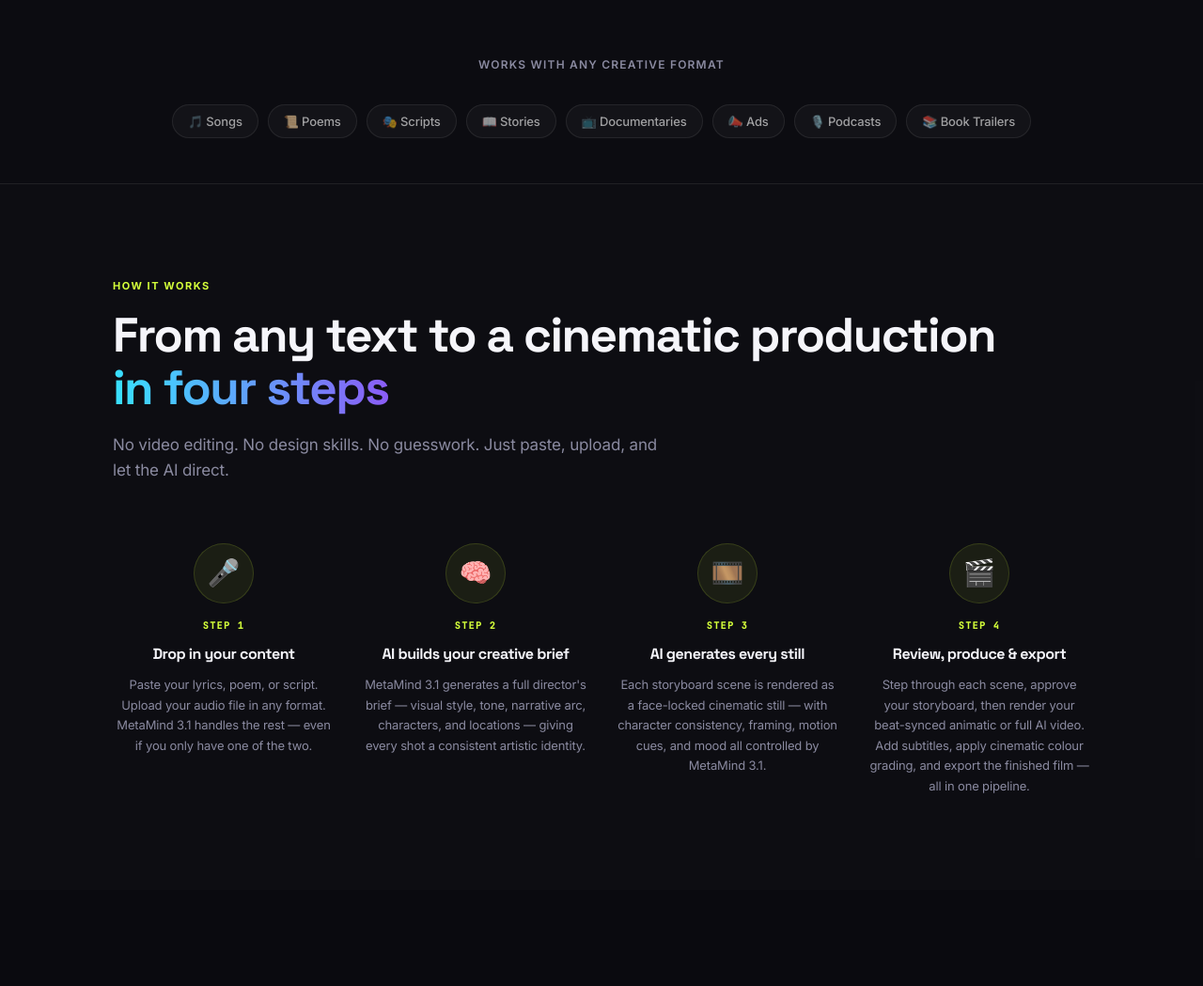
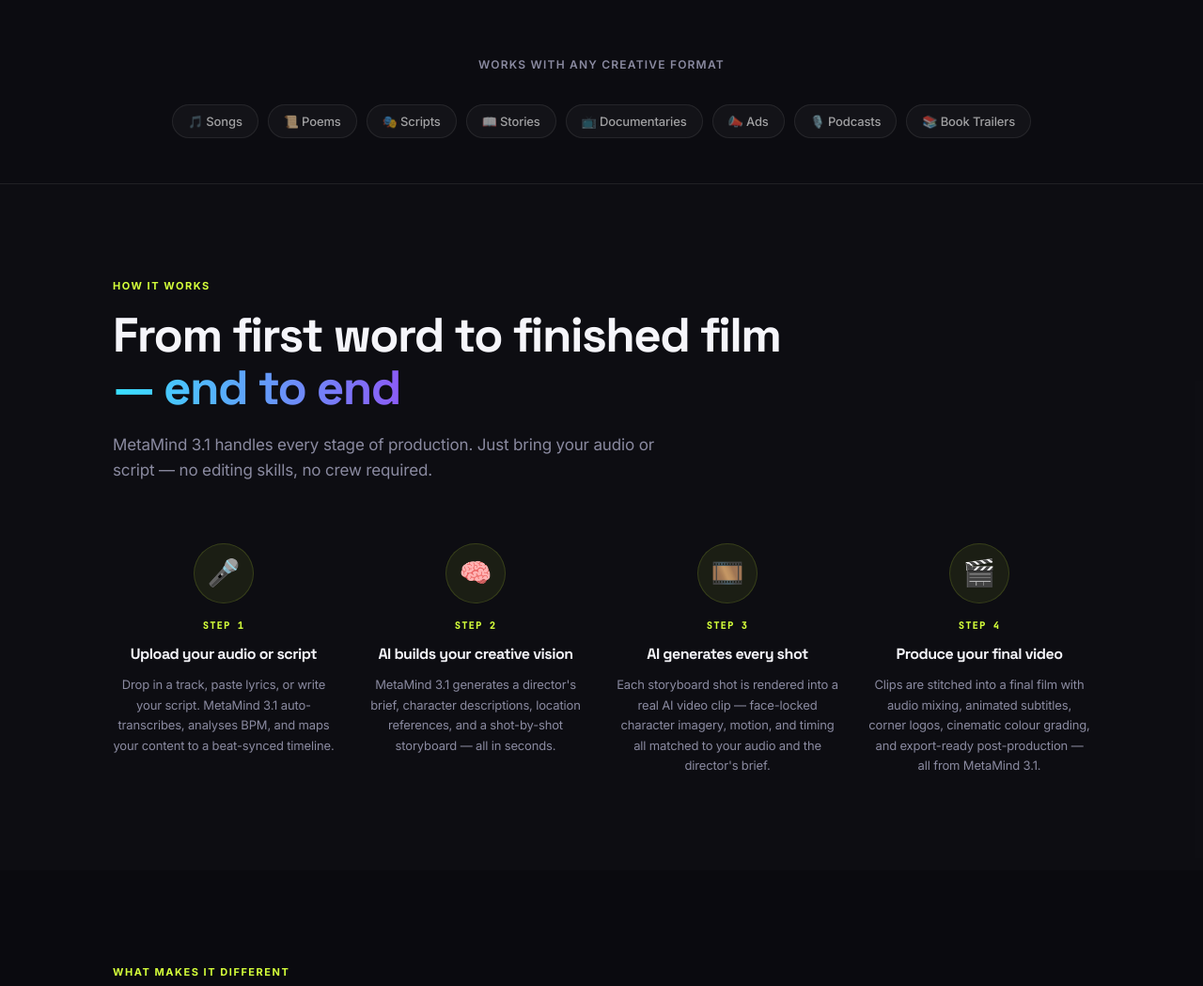
Before and after one commit to Qaivid/Qaivid-MM3, a Flask app: page / in a window 1280 px wide; the page is wider, and only the part inside the window is pictured. Shown: the part 1120-2169 px from the top of that part at 94% size. Run offline with Flask 3, Linux system fonts and the light colour scheme; some libraries are stand-ins or nearby versions.

Commit message:
Update how the product's video creation process is described
Revise the "How It Works" section to detail the full video production pipeline, including AI generation, post-production, and export capabilities.

Replit-Commit-Author: Agent
Replit-Commit-Session-Id: 9718b0a2-54fd-4519-95e1-f19bb8cc0691
Replit-Commit-Checkpoint-Type: full_checkpoint
Replit-Commit-Event-Id: 8a11c75b-34a9-4140-9aaa-50d81be77131
Replit-Commit-Screenshot-Url: https://storage.googleapis.com/screenshot-production-us-central1/7f445050-d194-4ba0-8e64-4cd83f6633b4/9718b0a2-54fd-4519-95e1-f19bb8cc0691/TObwHTZ
Replit-Helium-Checkpoint-Created: true

```diff
--- a/templates/landing.html
+++ b/templates/landing.html
@@ -137,8 +137,8 @@
 <section class="lp-section lp-how" id="how-it-works">
     <div class="lp-section-inner">
         <div class="lp-section-eyebrow">How it works</div>
-        <h2 class="lp-section-title">From any text to a cinematic production<br><span class="lp-title-accent">in four steps</span></h2>
-        <p class="lp-section-sub">No video editing. No design skills. No guesswork. Just paste, upload, and let the AI direct.</p>
+        <h2 class="lp-section-title">From first word to finished film<br><span class="lp-title-accent">— end to end</span></h2>
+        <p class="lp-section-sub">MetaMind 3.1 handles every stage of production. Just bring your audio or script — no editing skills, no crew required.</p>
 
         <div class="lp-how-grid">
             <div class="lp-how-step">
@@ -146,32 +146,32 @@
                     <span class="lp-how-icon">🎤</span>
                 </div>
                 <div class="lp-how-step-num">Step 1</div>
-                <h3>Drop in your content</h3>
-                <p>Paste your lyrics, poem, or script. Upload your audio file in any format. MetaMind 3.1 handles the rest — even if you only have one of the two.</p>
+                <h3>Upload your audio or script</h3>
+                <p>Drop in a track, paste lyrics, or write your script. MetaMind 3.1 auto-transcribes, analyses BPM, and maps your content to a beat-synced timeline.</p>
             </div>
             <div class="lp-how-step">
                 <div class="lp-how-icon-wrap">
                     <span class="lp-how-icon">🧠</span>
                 </div>
                 <div class="lp-how-step-num">Step 2</div>
-                <h3>AI builds your creative brief</h3>
-                <p>MetaMind 3.1 generates a full director's brief — visual style, tone, narrative arc, characters, and locations — giving every shot a consistent artistic identity.</p>
+                <h3>AI builds your creative vision</h3>
+                <p>MetaMind 3.1 generates a director's brief, character descriptions, location references, and a shot-by-shot storyboard — all in seconds.</p>
             </div>
             <div class="lp-how-step">
                 <div class="lp-how-icon-wrap">
                     <span class="lp-how-icon">🎞️</span>
                 </div>
                 <div class="lp-how-step-num">Step 3</div>
-                <h3>AI generates every still</h3>
-                <p>Each storyboard scene is rendered as a face-locked cinematic still — with character consistency, framing, motion cues, and mood all controlled by MetaMind 3.1.</p>
+                <h3>AI generates every shot</h3>
+                <p>Each storyboard shot is rendered into a real AI video clip — face-locked character imagery, motion, and timing all matched to your audio and the director's brief.</p>
             </div>
             <div class="lp-how-step">
                 <div class="lp-how-icon-wrap">
                     <span class="lp-how-icon">🎬</span>
                 </div>
                 <div class="lp-how-step-num">Step 4</div>
-                <h3>Review, produce &amp; export</h3>
-                <p>Step through each scene, approve your storyboard, then render your beat-synced animatic or full AI video. Add subtitles, apply cinematic colour grading, and export the finished film — all in one pipeline.</p>
+                <h3>Produce your final video</h3>
+                <p>Clips are stitched into a final film with audio mixing, animated subtitles, corner logos, cinematic colour grading, and export-ready post-production — all from MetaMind 3.1.</p>
             </div>
         </div>
     </div>
```
